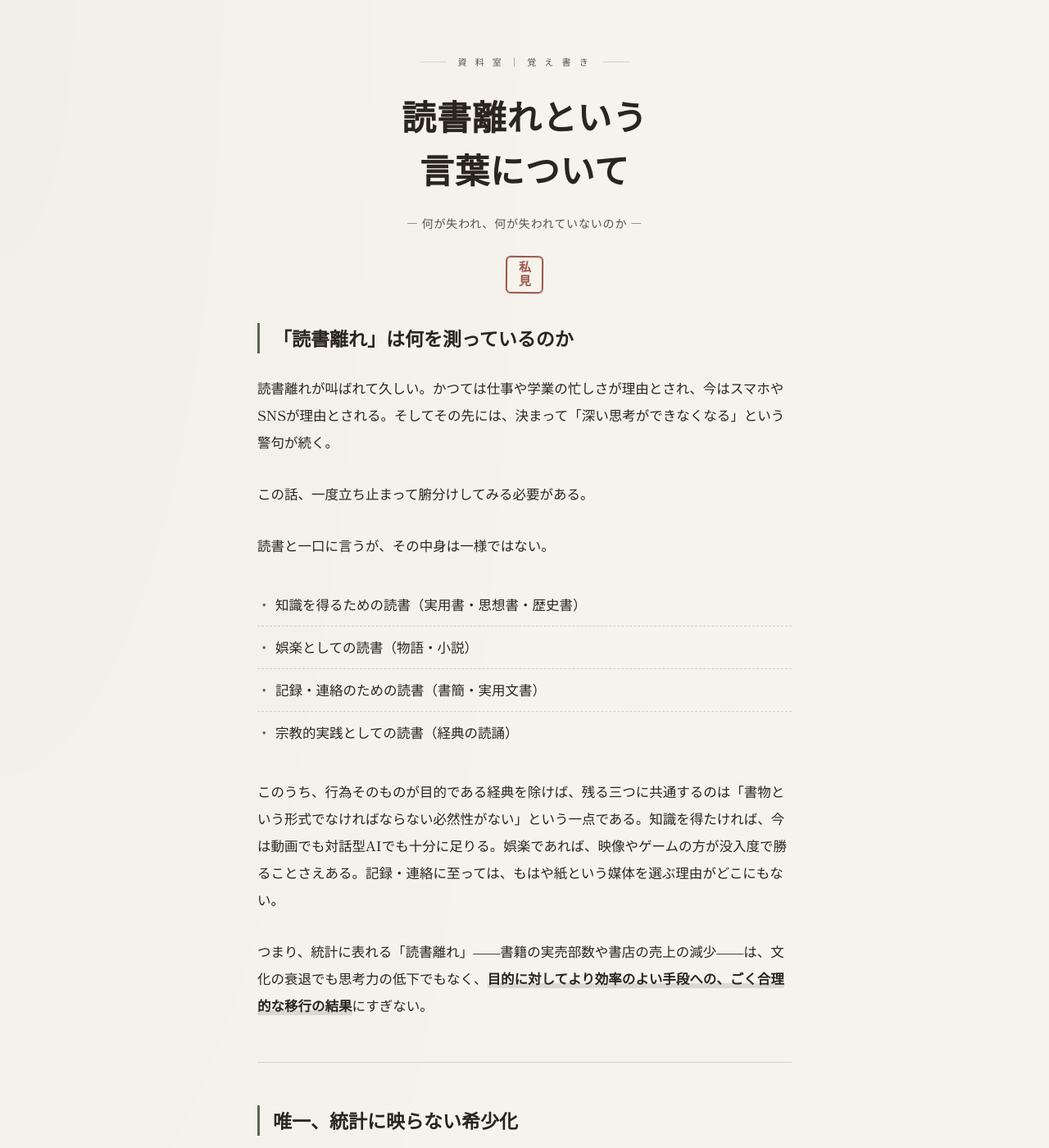
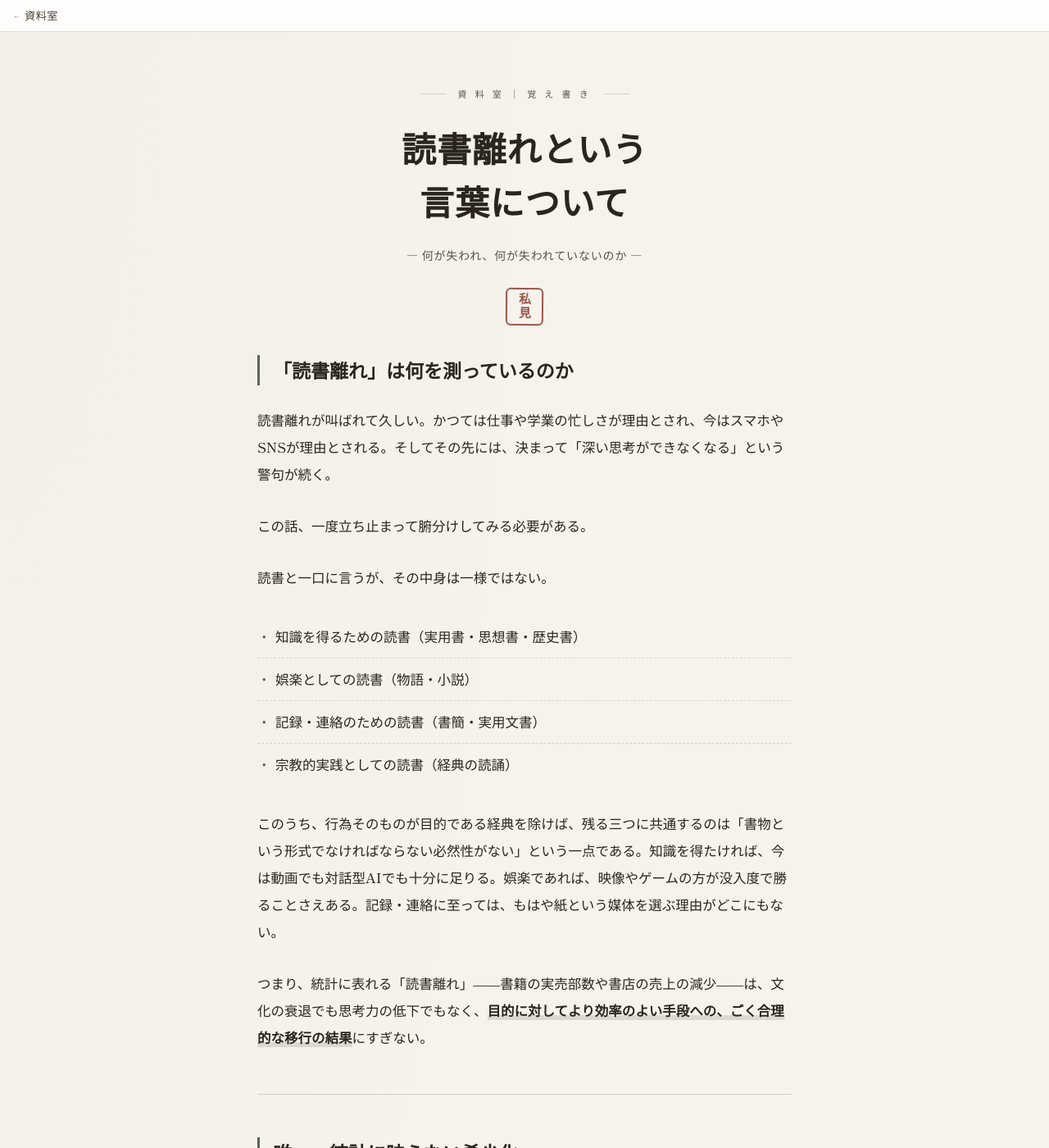
Before and after one commit to maskedrider88/maskedrider88.github.io, a Jekyll site: the page built from dokushobanare.html, in a window 1280 px wide and 1400 px high. Shown: the whole window at 82% size. Built offline with Jekyll 4.4.1, drawn with Linux system fonts in a browser that asks for light colours.

Commit message:
Update dokushobanare.html

```diff
--- a/dokushobanare.html
+++ b/dokushobanare.html
@@ -1,5 +1,8 @@
-<!DOCTYPE html>
-<html lang="ja">
+---
+layout: default
+title: 読書離れという言葉について
+---
+
 <head>
 <meta charset="UTF-8">
 <meta name="viewport" content="width=device-width, initial-scale=1.0">
@@ -258,7 +261,6 @@
   }
 </style>
 </head>
-<body>
 
 <header class="masthead">
   <p class="kicker">資 料 室 ｜ 覚 え 書 き</p>
@@ -330,6 +332,3 @@
 <p class="closing-mark">俯瞰の視点、判断は読者に委ねる。</p>
 
 <footer>国まもりプロジェクト ｜ 資料室</footer>
-
-</body>
-</html>
```
